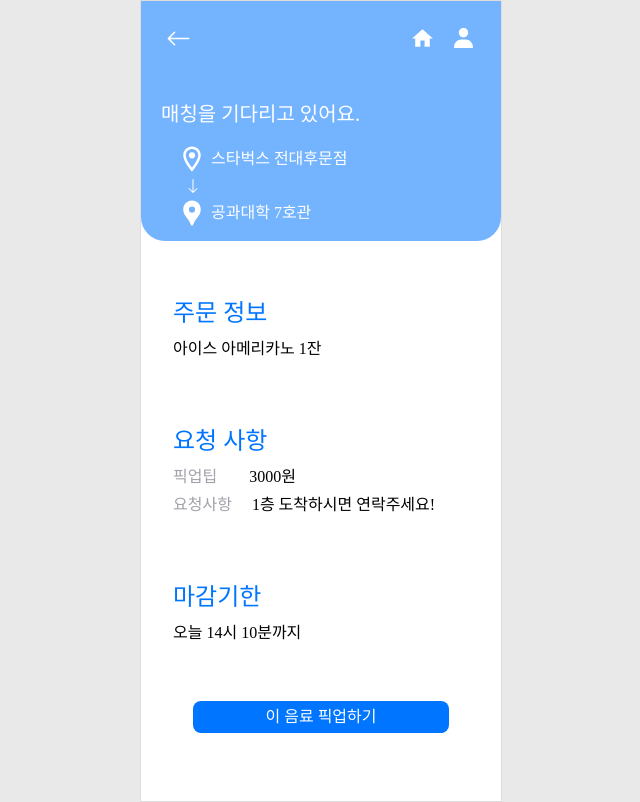
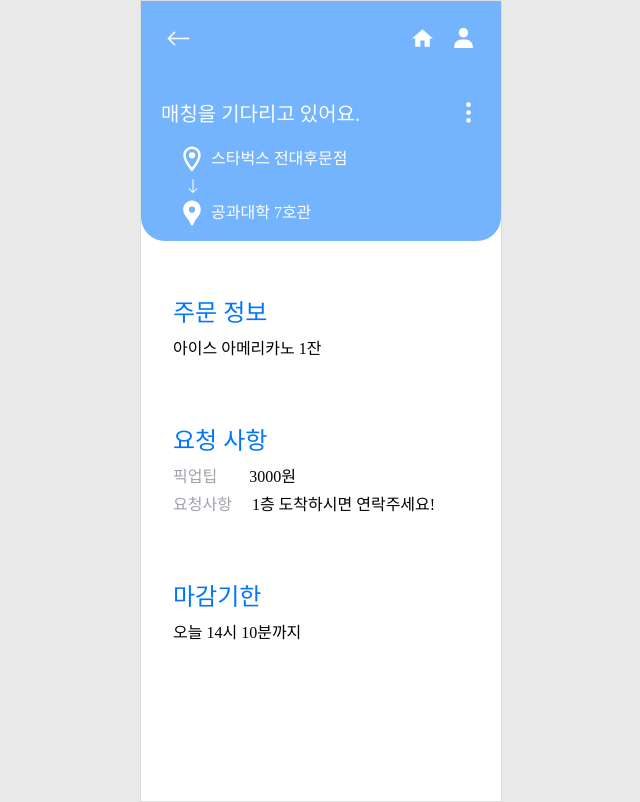
Before and after one commit to Step3-kakao-tech-campus/Team12_FE, a React (Create React App) app: page /post/writer in a window 1280 px wide. Shown: the whole page, without its empty margins (320-960 px from the left). Built offline with nearby package versions, Linux system fonts and the light colour scheme; a web font is replaced by a local one.

Commit message:
[feat] : 공고상세페이지 작성자용 구현

```diff
--- a/src/App.js
+++ b/src/App.js
@@ -8,6 +8,7 @@
 import PostWriteIntroPage from './pages/PostWriteIntroPage';
 import PostWritePage from './pages/PostWritePage';
 import ErrorPage from './pages/ErrorPage';
+import PostDetailWriterPage from './pages/PostDetailWriterPage';
 
 import './global.css';
 
@@ -21,6 +22,7 @@
         <Route path="/mypage" element={<MyPage />} />
         <Route path="/post" element={<PostListPage />} />
         <Route path="/post/:id" element={<PostDetailPage />} />
+        <Route path="/post/writer" element={<PostDetailWriterPage />} />
         <Route path="/post-write-intro" element={<PostWriteIntroPage />} />
         <Route path="/post-write" element={<PostWritePage />} />
         <Route path="/*" element={<ErrorPage />} />
--- /dev/null
+++ b/src/pages/PostDetailWriterPage.jsx
@@ -0,0 +1,87 @@
+import React from 'react';
+import Swal from 'sweetalert2';
+import { MdOutlineLocationOn, MdLocationPin } from 'react-icons/md';
+import { BsArrowDown, BsThreeDotsVertical } from 'react-icons/bs';
+import OtherNav from '../components/atoms/OtherNav';
+
+const PostDetailWriterPage = () => {
+  const delate = () => {
+    return Swal.fire({
+      title: '삭제하시겠습니까?',
+      text: '삭제하면 음료를 픽업 받을 수 없게 됩니다.',
+      showCancelButton: true,
+      confirmButtonColor: '#0075FF',
+      cancelButtonColor: '#D9D9D9',
+      confirmButtonText: '확인',
+      cancelButtonText: '취소',
+    }).then((result) => {
+      if (result.isConfirmed) {
+        Swal.fire('삭제됨');
+      }
+    });
+  };
+  const control = () => {
+    return Swal.fire({
+      showCancelButton: true,
+      confirmButtonText: '수정',
+      cancelButtonText: '삭제',
+    }).then((result) => {
+      if (result.isConfirmed) {
+        // 공고 수정하게 됨
+      } else if (result.isDismissed) {
+        delate();
+      }
+    });
+  };
+  return (
+    <div className="page--layout">
+      {/* 파란색 부분 */}
+      <div className="bg-sky-blue h-60 rounded-b-3xl">
+        <OtherNav iconColor="#fff" bgColor="#000" />
+        <div className="p-5">
+          <div className="flex justify-between items-center">
+            <div className="mt-1 text-white text-xl">매칭을 기다리고 있어요.</div>
+            <button onClick={control}>
+              <BsThreeDotsVertical size="25" style={{ color: 'white' }} />
+            </button>
+          </div>
+          <div className="p-4">
+            <div className="flex items-center">
+              <MdOutlineLocationOn className="mr-1" size="30" style={{ color: 'white' }} />
+              <span className="text-white">스타벅스 전대후문점</span>
+            </div>
+            <BsArrowDown className="ml-2 my-1" style={{ color: 'white' }} />
+            <div className="flex items-center">
+              <MdLocationPin className="mr-1" size="30" style={{ color: 'white' }} />
+              <span className="text-white">공과대학 7호관</span>
+            </div>
+          </div>
+        </div>
+      </div>
+      {/* 하얀색 부분 */}
+      <div className="px-8">
+        <div className="my-12">
+          <div className="text-2xl text-blue py-2">주문 정보</div>
+          <div>아이스 아메리카노 1잔</div>
+        </div>
+        <div className="my-14">
+          <div className="text-2xl text-blue py-2">요청 사항</div>
+          <div className="flex">
+            <div className="text-zinc-400">픽업팁</div>
+            <div className="ml-8">3000원</div>
+          </div>
+          <div className="flex my-1">
+            <div className="text-zinc-400">요청사항</div>
+            <div className="ml-5">1층 도착하시면 연락주세요!</div>
+          </div>
+        </div>
+        <div className="my-14">
+          <div className="text-2xl text-blue py-2">마감기한</div>
+          <div>오늘 14시 10분까지</div>
+        </div>
+      </div>
+    </div>
+  );
+};
+
+export default PostDetailWriterPage;
```
